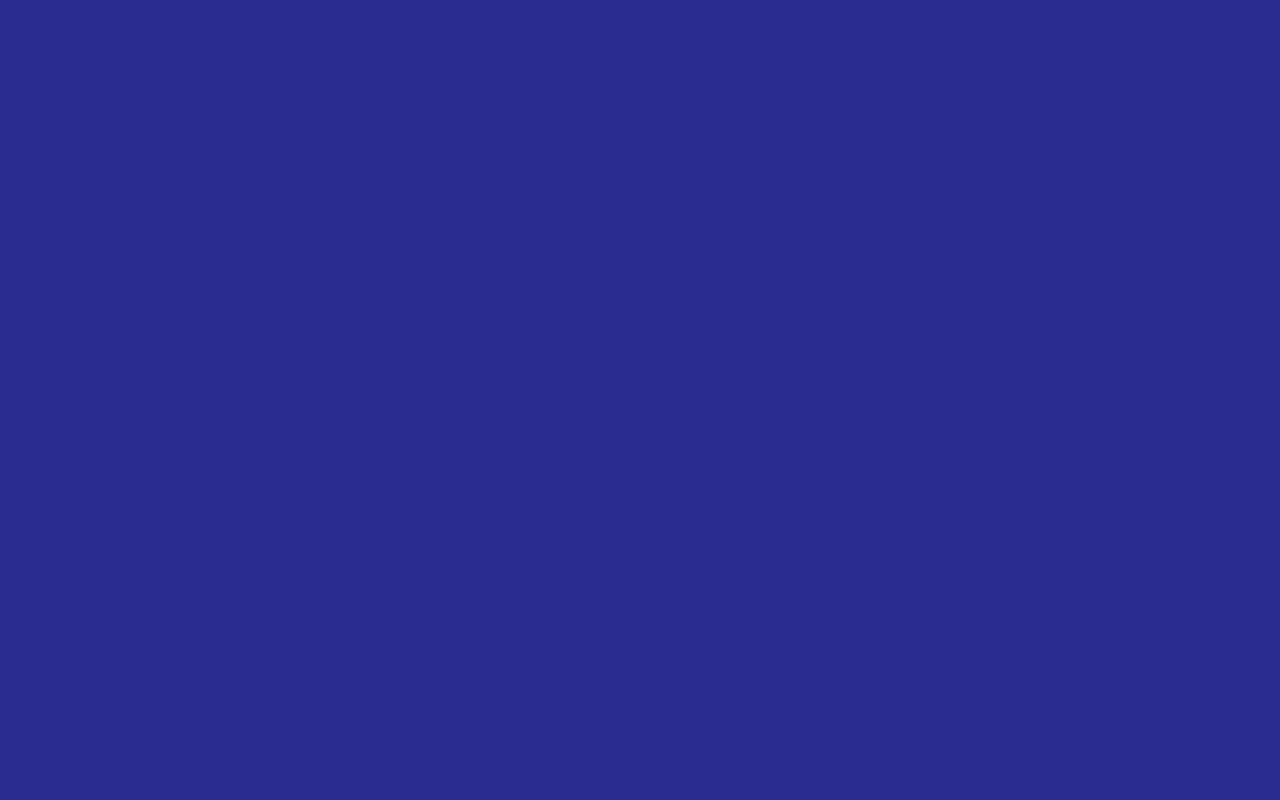
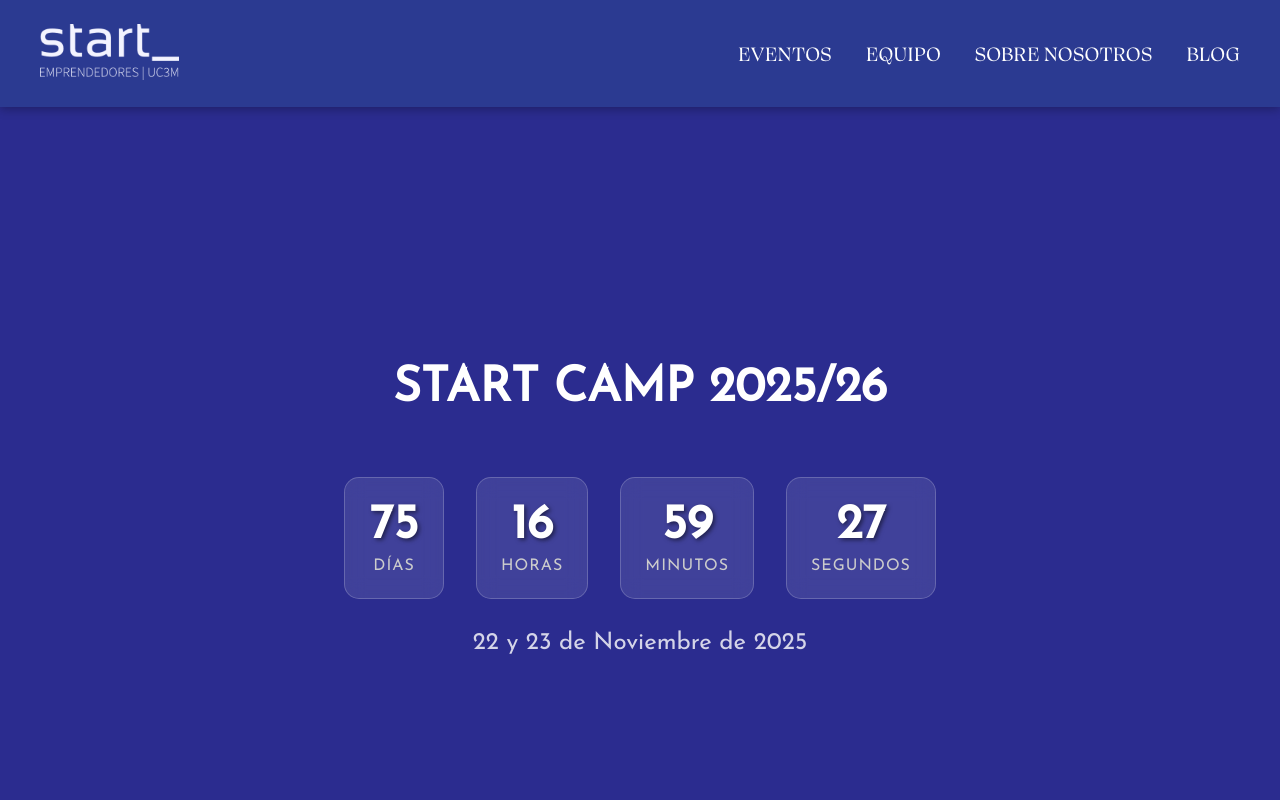
Before and after one commit to startuc3m/start-uc3m, a React (Create React App) app: page /eventos in a window 1280 px wide. Before the commit this address had no page. Shown: the top 800 px of the page. Built offline with nearby package versions, Linux system fonts and the light colour scheme.

Commit message:
Added: Start camp h1 and countdown

```diff
--- a/src/App.js
+++ b/src/App.js
@@ -3,11 +3,13 @@ import React from "react";
 import { Routes, Route} from "react-router-dom";
 import Home from "./pages/Home.js";
 import Equipo from "./pages/Equipo.js";
+import Eventos from "./pages/Eventos.js";
 
 function App() {
   return (
       <Routes>
         <Route path="/" element={<Home />} />
+        <Route path="/eventos" element={<Eventos />} />
         <Route path="/equipo" element={<Equipo />} />
       </Routes>
   );
--- a/src/Components/Footer.js
+++ b/src/Components/Footer.js
@@ -14,7 +14,7 @@ const Footer = () => {
                 <img src={logo} className='footer-img' alt='Logo'/>
             </div>
             <div className='footer-email'>
-                <p>info@startuc3m.org</p>
+                <p><a href="mailto:info@startuc3m.org">info@startuc3m.org</a></p>
             </div>
             <div className='footer-content'>
                 <a href="https://www.linkedin.com/company/start-uc3m/" target='_blank'>
--- a/src/Components/navbar.js
+++ b/src/Components/navbar.js
@@ -55,10 +55,10 @@ function Navbar() {
         </button>
 
         <ul className={`navbar__links ${isMenuOpen ? 'navbar__links--active' : ''}`}>
-          <li><a href="" onClick={closeMenu}>EVENTOS</a></li>
+          <li><Link to="/eventos" onClick={closeMenu}>EVENTOS</Link></li>
           <li><Link to="/equipo" onClick={closeMenu}>EQUIPO</Link></li>
-          <li><a href="#quienes-somos" onClick={closeMenu}>SOBRE NOSOTROS</a></li>
-          <li><a href="#blog" onClick={closeMenu}>BLOG</a></li>
+          <li><Link to="#quienes-somos" onClick={closeMenu}>SOBRE NOSOTROS</Link></li>
+          <li><Link to="#blog" onClick={closeMenu}>BLOG</Link></li>
         </ul>
       </nav>
 
--- a/src/pages/Equipo.js
+++ b/src/pages/Equipo.js
@@ -45,7 +45,7 @@ const teamMembers = [
     {id: 5, nombre: "Pedro Bueno", cargo: "Responsable", departamento: "Comunicación", foto: Pedro, linkedin: "https://www.linkedin.com/in/pedrobuenoruiz/"},
     {id: 6, nombre: "Marcos Varez", cargo: "Responsable", departamento: "Legal", foto: Marcos, linkedin: "https://www.linkedin.com/in/marcos-varez-s%C3%A1nchez-518410268/"},
     {id: 7, nombre: "Sebastián Escobar", cargo: "Responsable", departamento: "RRHH", foto: Sebastian, linkedin: "https://www.linkedin.com/in/sebastian-escobar-v/"},
-    {id: 8, nombre: "Gonzalo Renes", cargo: "Responsable", departamento: "Colaboraciones", foto: perfil, linkedin: "https://www.linkedin.com/in/gon-renes-sanchez/"},
+    {id: 8, nombre: "Nicolás López", cargo: "Responsable", departamento: "Colaboraciones", foto: Nicolas, linkedin: "https://www.linkedin.com/in/nicol%C3%A1s-l%C3%B3pez-miranda-0365232b1/"},
     {id: 9, nombre: "Ana Giménez", cargo: "Responsable", departamento: "Eventos", foto: Ana, linkedin: "http://www.linkedin.com/in/ana-gimenez-de-luis-93a528293"},
     {id: 10, nombre: "Lucía Pan Zhu", cargo: "Asociada", departamento: "Marketing", foto: perfil, linkedin: "https://www.linkedin.com/in/lucia-pan-zhu-5013b328a/"},
     {id: 11, nombre: "Juan García", cargo: "Asociado", departamento: "IT", foto: Juan, linkedin: "https://www.linkedin.com/in/juan-garc%C3%ADa-rodr%C3%ADguez-a088292b0/"},
@@ -82,14 +82,13 @@ const teamMembers = [
     {id: 42, nombre: "Gonzalo Renes", cargo: "Asociado", departamento: "Colaboraciones", foto: perfil, linkedin: "https://www.linkedin.com/in/gon-renes-sanchez/"},
     {id: 43, nombre: "Ingrid Estrada", cargo: "Asociada", departamento: "Colaboraciones", foto: Ingrid, linkedin: "https://www.linkedin.com/in/ingrid-estrada1/"},
     {id: 44, nombre: "Pedro Rodríguez", cargo: "Asociado", departamento: "Colaboraciones", foto: Pedro_r, linkedin: "https://www.linkedin.com/in/pedro-rodr%C3%ADguez-ramos-2bb75a292/"},
-    {id: 45, nombre: "Nicolás López", cargo: "Asociado", departamento: "Colaboraciones", foto: Nicolas, linkedin: "https://www.linkedin.com/in/nicol%C3%A1s-l%C3%B3pez-miranda-0365232b1/"},
-    {id: 46, nombre: "Sophia Valbuena", cargo: "Asociada", departamento: "Colaboraciones", foto: Sophia, linkedin: "https://www.linkedin.com/in/sophia-v-a0474633b/"},
-    {id: 47, nombre: "Juan González", cargo: "Asociado", departamento: "Colaboraciones", foto: perfil, linkedin: "https://www.linkedin.com/in/juangonzaleztaboda/"},
-    {id: 48, nombre: "Javier Fernández", cargo: "Responsable", departamento: "Financiación", foto: perfil, linkedin: ""},
-    {id: 49, nombre: "Andrea Sánchez", cargo: "Asociada", departamento: "Financiación", foto: perfil, linkedin: ""},
-    {id: 50, nombre: "Mariia Deviatko", cargo: "Asociada", departamento: "Financiación", foto: Mariia, linkedin: "https://www.linkedin.com/in/mariia-deviatko/"},
-    {id: 51, nombre: "Patrizia Lleal", cargo: "Asociada", departamento: "Financiación", foto: perfil, linkedin: ""},
-    {id: 52, nombre: "Andrés Delgado", cargo: "Asociado", departamento: "Eventos", foto: Andres, linkedin: ""},
+    {id: 45, nombre: "Sophia Valbuena", cargo: "Asociada", departamento: "Colaboraciones", foto: Sophia, linkedin: "https://www.linkedin.com/in/sophia-v-a0474633b/"},
+    {id: 46, nombre: "Juan González", cargo: "Asociado", departamento: "Colaboraciones", foto: perfil, linkedin: "https://www.linkedin.com/in/juangonzaleztaboda/"},
+    {id: 47, nombre: "Javier Fernández", cargo: "Responsable", departamento: "Financiación", foto: perfil, linkedin: ""},
+    {id: 48, nombre: "Andrea Sánchez", cargo: "Asociada", departamento: "Financiación", foto: perfil, linkedin: ""},
+    {id: 49, nombre: "Mariia Deviatko", cargo: "Asociada", departamento: "Financiación", foto: Mariia, linkedin: "https://www.linkedin.com/in/mariia-deviatko/"},
+    {id: 50, nombre: "Patrizia Lleal", cargo: "Asociada", departamento: "Financiación", foto: perfil, linkedin: ""},
+    {id: 51, nombre: "Andrés Delgado", cargo: "Asociado", departamento: "Eventos", foto: Andres, linkedin: ""},
 
 ];
 
--- /dev/null
+++ b/src/pages/Eventos.js
@@ -0,0 +1,70 @@
+import React, { useState, useEffect } from 'react';
+import "../index.css";
+import Navbar from '../components/navbar';
+import Footer from '../components/Footer.js';
+import "../styles/Eventos.css";
+
+function Eventos() {
+    const [timeLeft, setTimeLeft] = useState({
+        days: 0,
+        hours: 0,
+        minutes: 0,
+        seconds: 0
+    });
+
+    useEffect(() => {
+        const targetDate = new Date('2025-11-22T00:00:00').getTime();
+
+        const timer = setInterval(() => {
+            const now = new Date().getTime();
+            const difference = targetDate - now;
+
+            if (difference > 0) {
+                const days = Math.floor(difference / (1000 * 60 * 60 * 24));
+                const hours = Math.floor((difference % (1000 * 60 * 60 * 24)) / (1000 * 60 * 60));
+                const minutes = Math.floor((difference % (1000 * 60 * 60)) / (1000 * 60));
+                const seconds = Math.floor((difference % (1000 * 60)) / 1000);
+
+                setTimeLeft({ days, hours, minutes, seconds });
+            } else {
+                setTimeLeft({ days: 0, hours: 0, minutes: 0, seconds: 0 });
+                clearInterval(timer);
+            }
+        }, 1000);
+
+        return () => clearInterval(timer);
+    }, []);
+
+    return (
+        <div>
+            <Navbar />
+            <section className='eventos-section'>
+                <h1 className='eventos-title'>START CAMP 2025/26</h1>
+                <div className='countdown-container'>
+                    <div className='countdown-timer'>
+                        <div className='countdown-item'>
+                            <span className='countdown-number'>{timeLeft.days}</span>
+                            <span className='countdown-label'>Días</span>
+                        </div>
+                        <div className='countdown-item'>
+                            <span className='countdown-number'>{timeLeft.hours}</span>
+                            <span className='countdown-label'>Horas</span>
+                        </div>
+                        <div className='countdown-item'>
+                            <span className='countdown-number'>{timeLeft.minutes}</span>
+                            <span className='countdown-label'>Minutos</span>
+                        </div>
+                        <div className='countdown-item'>
+                            <span className='countdown-number'>{timeLeft.seconds}</span>
+                            <span className='countdown-label'>Segundos</span>
+                        </div>
+                    </div>
+                    <p className='countdown-date'>22 y 23 de Noviembre de 2025</p>
+                </div>
+            </section>
+            <Footer />
+        </div>
+    );
+}
+
+export default Eventos;
--- /dev/null
+++ b/src/styles/Eventos.css
@@ -0,0 +1,128 @@
+.eventos-section {
+    display: flex;
+    flex-direction: column;
+    align-items: center;
+    color: #fff;
+    font-family: 'Josefin Sans Regular', Arial, sans-serif;
+    padding-bottom: 1rem;
+    min-height: 100vh;
+    justify-content: center;
+}
+
+.eventos-section h1 {
+    margin-top: 5rem;
+    font-size: 3rem;
+    margin-bottom: 2rem;
+}
+
+.countdown-container {
+    text-align: center;
+    margin-top: 2rem;
+}
+
+.countdown-subtitle {
+    font-size: 2rem;
+    margin-bottom: 2rem;
+    color: #fff;
+    font-weight: 300;
+}
+
+.countdown-timer {
+    display: flex;
+    justify-content: center;
+    gap: 2rem;
+    margin-bottom: 2rem;
+    flex-wrap: wrap;
+}
+
+.countdown-item {
+    display: flex;
+    flex-direction: column;
+    align-items: center;
+    background: rgba(255, 255, 255, 0.1);
+    border-radius: 15px;
+    padding: 1.5rem;
+    min-width: 100px;
+    backdrop-filter: blur(10px);
+    border: 1px solid rgba(255, 255, 255, 0.2);
+    transition: transform 0.3s ease, box-shadow 0.3s ease;
+}
+
+.countdown-item:hover {
+    transform: translateY(-5px);
+    box-shadow: 0 10px 25px rgba(0, 0, 0, 0.3);
+}
+
+.countdown-number {
+    font-size: 3rem;
+    font-weight: bold;
+    color: #fff;
+    text-shadow: 2px 2px 4px rgba(0, 0, 0, 0.5);
+    margin-bottom: 0.5rem;
+}
+
+.countdown-label {
+    font-size: 1rem;
+    color: #ccc;
+    text-transform: uppercase;
+    letter-spacing: 1px;
+    font-weight: 300;
+}
+
+.countdown-date {
+    font-size: 1.5rem;
+    color: #fff;
+    margin-top: 1rem;
+    font-weight: 300;
+    opacity: 0.8;
+}
+
+/* Responsive design */
+@media (max-width: 768px) {
+    .eventos-section h1 {
+        font-size: 2rem;
+        margin-bottom: 1rem;
+        padding: 0 1rem;
+        text-align: center;
+    }
+
+    .countdown-timer {
+        gap: 1rem;
+    }
+
+    .countdown-item {
+        min-width: 80px;
+        padding: 1rem;
+    }
+
+    .countdown-number {
+        font-size: 2rem;
+    }
+
+    .countdown-subtitle {
+        font-size: 1.5rem;
+    }
+
+    .eventos-section h1 {
+        font-size: 2.5rem;
+    }
+}
+
+@media (max-width: 480px) {
+    .countdown-timer {
+        grid-template-columns: repeat(2, 1fr);
+        display: grid;
+        gap: 1rem;
+        max-width: 300px;
+    }
+
+    .countdown-item {
+        min-width: auto;
+    }
+}
+
+@media (max-width: 1024px) and (min-width: 769px) {
+    .eventos-section h1 {
+        font-size: 2.5rem;
+    }
+}
--- a/src/styles/Footer.css
+++ b/src/styles/Footer.css
@@ -5,6 +5,11 @@
     height: 100pt;
     align-items: center;
     justify-content: center;
+}
+
+.footer a {
+    text-decoration: none;
+    color: inherit;
 }
 
 .footer-email {
```
Also changed, not shown: 1 other file (tests, documents, lock files or other folders).
